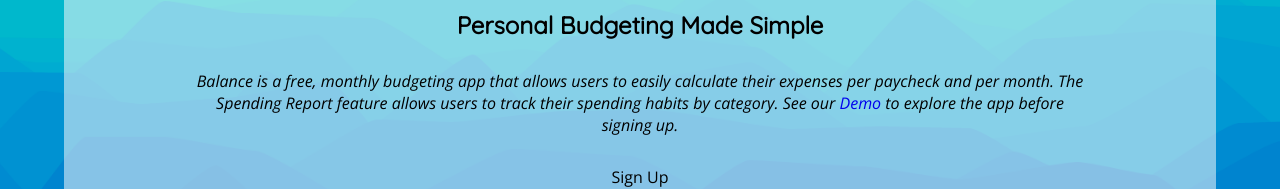
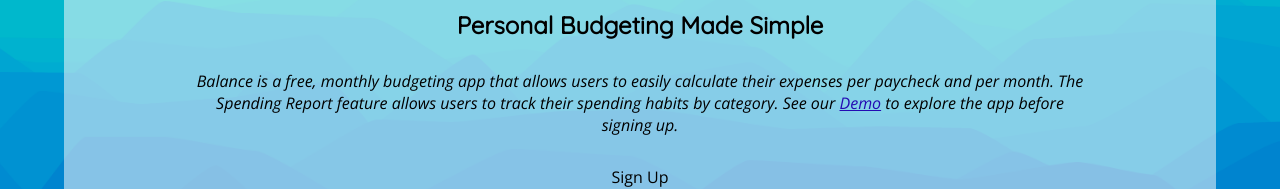
Before and after one commit to Cosmic-Noir/balance-app, a React (Create React App) app: page / in a window 1280 px wide. Shown: the part 245-434 px from the top of the page. Built offline with nearby package versions, Linux system fonts and the light colour scheme.

Commit message:
Update margins

```diff
--- a/src/App.css
+++ b/src/App.css
@@ -23,7 +23,6 @@ button {
   border: 1px solid rgba(0, 0, 0, 0.192);
   color: black;
   border-radius: 5px;
-
   transition: 1s;
 }
 
--- a/src/App.js
+++ b/src/App.js
@@ -132,7 +132,7 @@ class App extends Component {
           <nav role="navigation">
             <Nav />
           </nav>
-          <main role="main flex-column">
+          <main role="main">
             <Route exact path="/budgets" component={Budget} />
             <Route path="/createBudget" component={CreateBudget} />
             <Route path="/dashboard" component={Dashboard} />
--- a/src/components/createBudget/createBudget.css
+++ b/src/components/createBudget/createBudget.css
@@ -1,5 +1,12 @@
 .createBudget {
-  margin: 30px auto 0px;
+  margin: 0px auto 10px;
+  max-width: 700px;
   padding: 10px;
-  width: 80%;
+  width: 95%;
 }
+
+@media screen and (min-width: 500px) {
+  .createBudget {
+    width: 80%;
+  }
+}
--- a/src/components/landing/landing.css
+++ b/src/components/landing/landing.css
@@ -3,6 +3,11 @@
   margin: 30px;
   max-width: 900px;
   width: 80%;
+}
+
+#demo {
+  color: rgb(36, 11, 179);
+  text-decoration: underline;
 }
 
 #landing {
--- a/src/components/landing/landing.js
+++ b/src/components/landing/landing.js
@@ -27,8 +27,11 @@ class Landing extends Component {
             Balance is a free, monthly budgeting app that allows users to easily
             calculate their expenses per paycheck and per month. The Spending
             Report feature allows users to track their spending habits by
-            category. See our <Link to="/dashboard">Demo</Link> to explore the
-            app before signing up.
+            category. See our{" "}
+            <Link to="/dashboard" id="demo">
+              Demo
+            </Link>{" "}
+            to explore the app before signing up.
           </em>
         </p>
 
```
